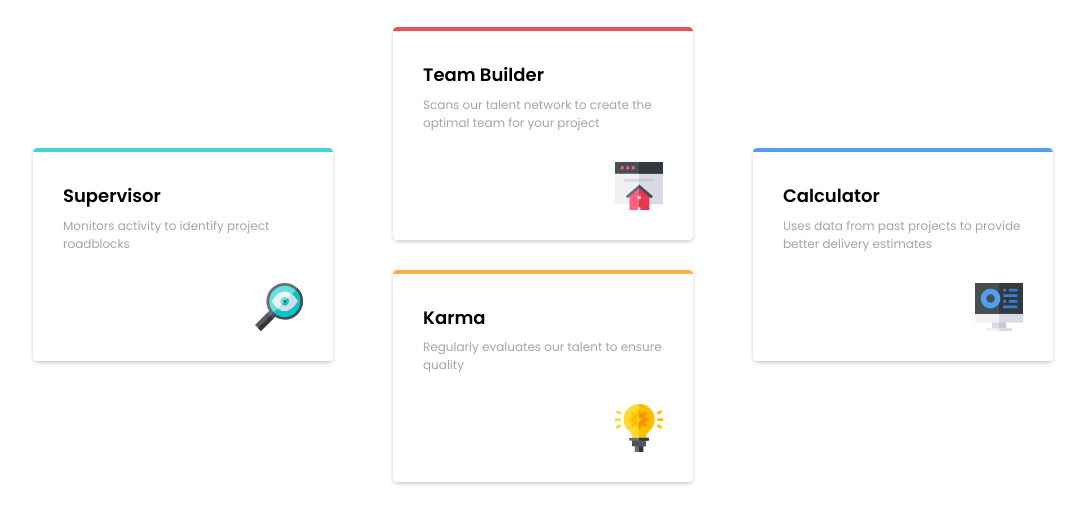
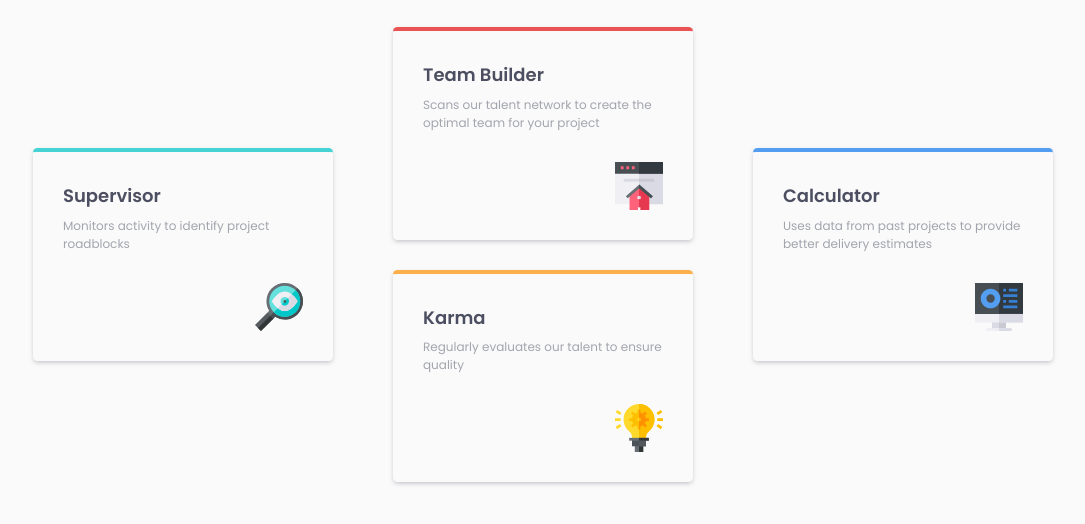
Before and after one commit to juan26468818/four-card-feature-section, a plain HTML site: page index.html in a window 1280 px wide. Shown: the part 184-708 px from the top of the page, without its empty margins (97-1182 px from the left). Drawn offline with Linux system fonts and the light colour scheme.

Commit message:
adjust css colors

```diff
--- a/main.css
+++ b/main.css
@@ -16,6 +16,7 @@ html{
 }
 body{
     padding: 1rem;
+    background-color: var(--Very-Light-Gray);
 }
 h1, .main_description{
     text-align: center;
@@ -29,7 +30,7 @@ span{
 }
 .main_description{
     padding: 1rem;
-    color:var(--Grayish-Blue)
+    color:var(--Grayish-Blue);
 }
 .cards-container{
     display: flex;
@@ -62,6 +63,7 @@ span{
 }
 h2{
     font-size: 1.2rem;
+    color: var(--Very-Dark-Blue);
 }
 .card-description{
     color: var(--Grayish-Blue);
```
